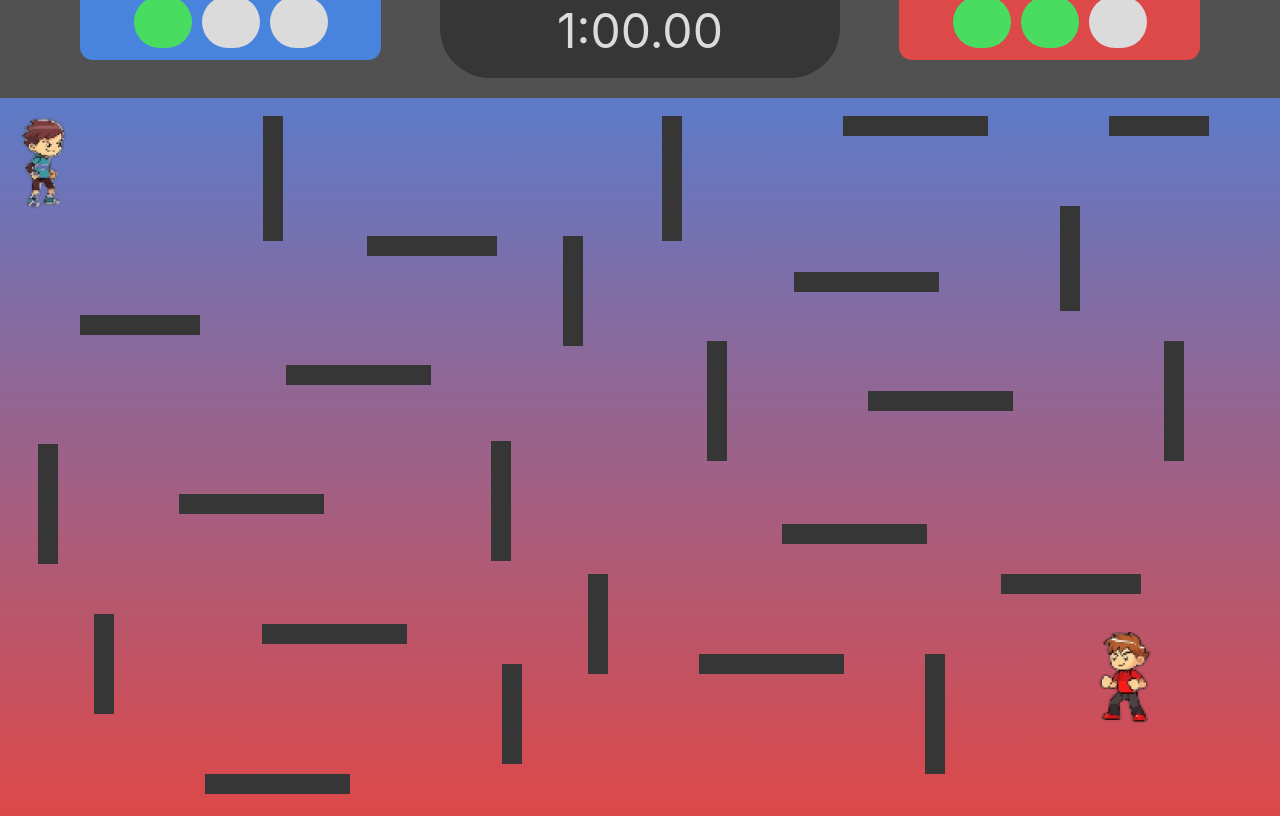
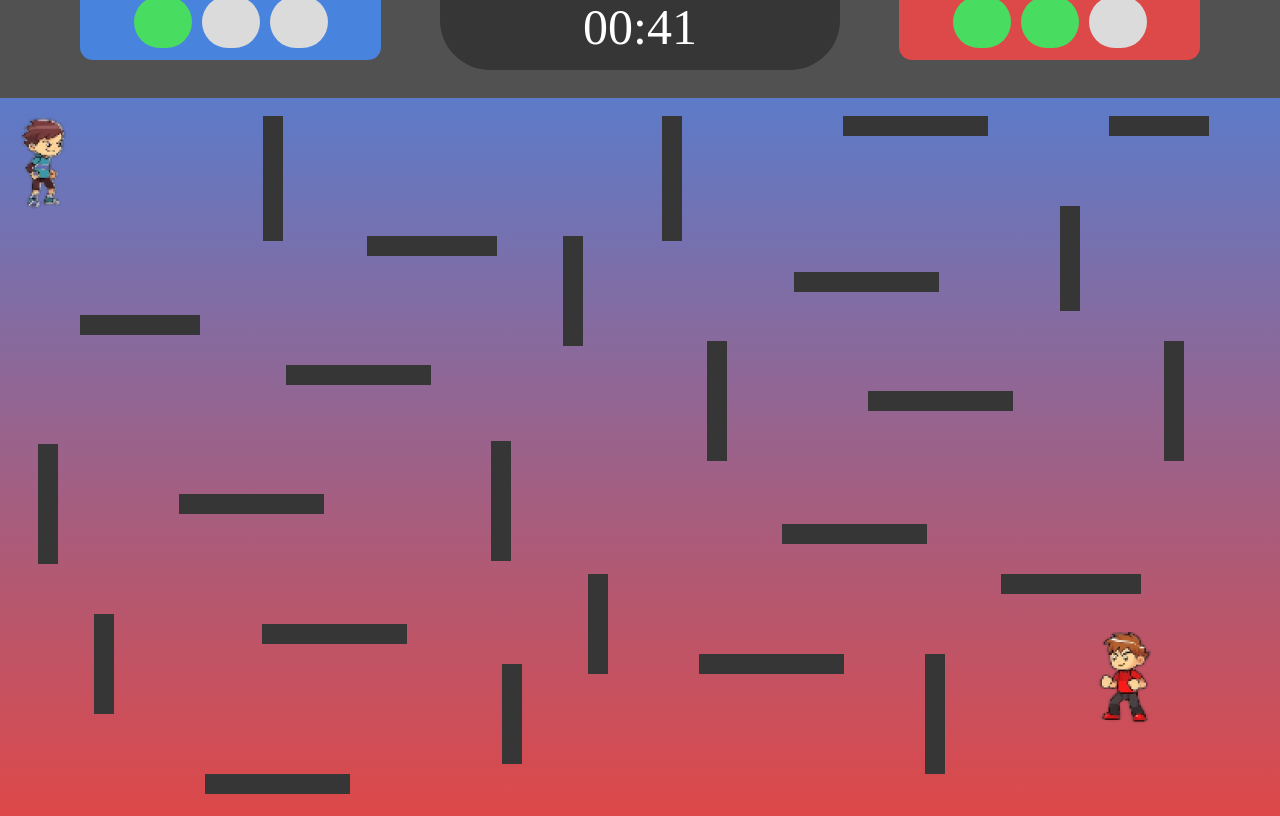
Before and after one commit to KmohadeseK/Flag-Game, a plain HTML site: page code/index.html in a window 1280 px wide. Drawn offline with nearby package versions, Linux system fonts and the light colour scheme.

Commit message:
timer
afzodan timer b game

```diff
--- a/code/app.js
+++ b/code/app.js
@@ -30,7 +30,7 @@ function moveImage(event) {
 document.addEventListener("keydown", moveImage);
 
 
-// حMoving the character 1
+// Moving the character 1
 // slect character 1
 let pl1 = document.querySelector(".p");
 // move the character varble
@@ -48,3 +48,29 @@ function movePL1(e){
         console.log(pl1.x);
     }
 }
+
+function startTimer(duration, display) {
+    var timer = duration, minutes, seconds;
+    setInterval(function () {
+        minutes = parseInt(timer / 60, 10);
+        seconds = parseInt(timer % 60, 10);
+
+        minutes = minutes < 10 ? "0" + minutes : minutes;
+        seconds = seconds < 10 ? "0" + seconds : seconds;
+
+        display.textContent = minutes + ":" + seconds;
+
+        if (--timer < 0) {
+            timer = duration;
+        }
+        if( seconds == 0 ){
+            alert('وقت بازی تمام شد!')
+        }
+    }, 1000);
+}
+
+window.onload = function () {
+    var fortyFivesecondes = 45,
+        display = document.querySelector('.timer');
+    startTimer(fortyFivesecondes, display);
+};
--- a/code/asist/style.css
+++ b/code/asist/style.css
@@ -116,6 +116,8 @@
   position: relative;
   background-color: var(--time-bg-color);
   border-radius: 0px 0px 50px 50px;
+  font-size: 50px;
+  color: white;
 }
 
 .macbook-air .text-wrapper {
--- a/code/index.html
+++ b/code/index.html
@@ -63,7 +63,9 @@
             <div class="rectangle-2"></div>
             <div class="rectangle-2"></div>
           </div>
-          <div class="timer"><div class="text-wrapper">1:00.00</div></div>
+          <div class="timer">
+
+          </div>
           <div class="pl-2">
             <div class="rectangle"></div>
             <div class="rectangle"></div>
```
